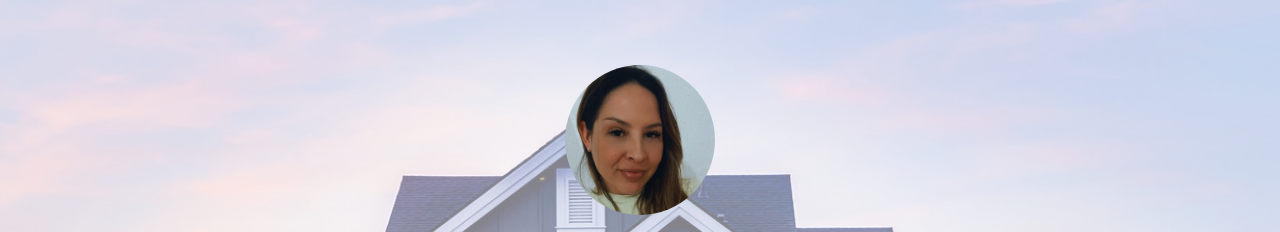
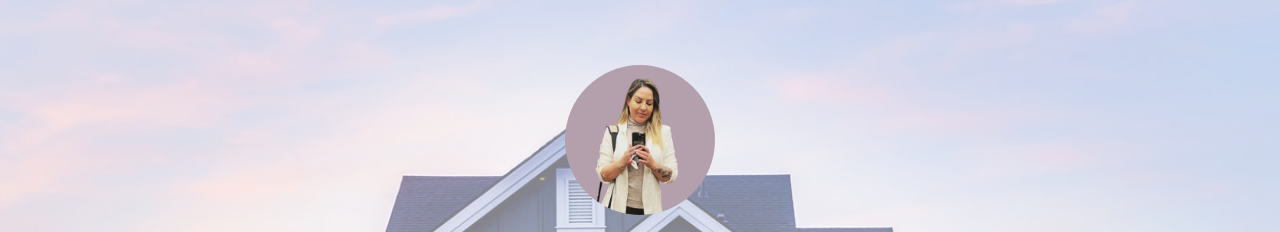
Before and after one commit to DanielCandido/jcl-site, a plain HTML site: page index.html in a window 1280 px wide. Shown: the top 232 px of the page. Drawn offline with nearby package versions, Linux system fonts and the light colour scheme.

Commit message:
new profile image

```diff
--- a/index.html
+++ b/index.html
@@ -5,7 +5,7 @@
     <meta charset="UTF-8">
     <meta http-equiv="X-UA-Compatible" content="IE=edge">
     <meta name="viewport" content="width=device-width, initial-scale=1.0">
-    <link rel="icon" type="image/x-icon" href="/assets/favicon.ico">
+    <link rel="icon" type="image/x-icon" href="./assets/favicon.ico">
     <link href="./styles.css" rel="stylesheet">
     <link rel="stylesheet"
         href="https://fonts.googleapis.com/css?family=Open+Sans:300,300italic,400,400italic,600,600italic,700,700italic,800,800italic%7CRoboto:300,regular,500"
--- a/styles.css
+++ b/styles.css
@@ -45,7 +45,7 @@ html {
     border-radius: 50%;
     background-color: #333333;
     margin: 10px 0;
-    background-image: url('./assets/profile_cropped.jpeg');
+    background-image: url('./assets/pfl.png');
     background-repeat: no-repeat;
     background-position: center;
     background-size: cover;
```
Also changed, not shown: assets/pfl.png (added).
